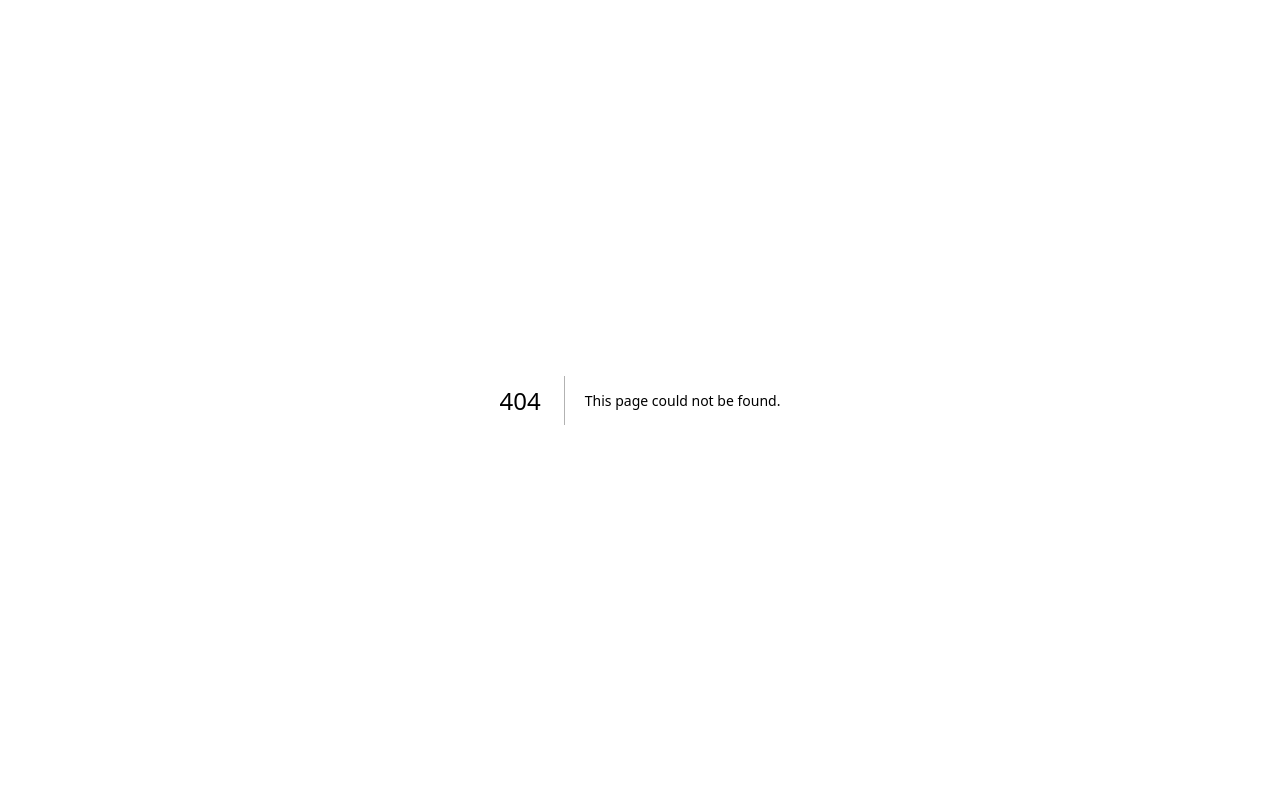
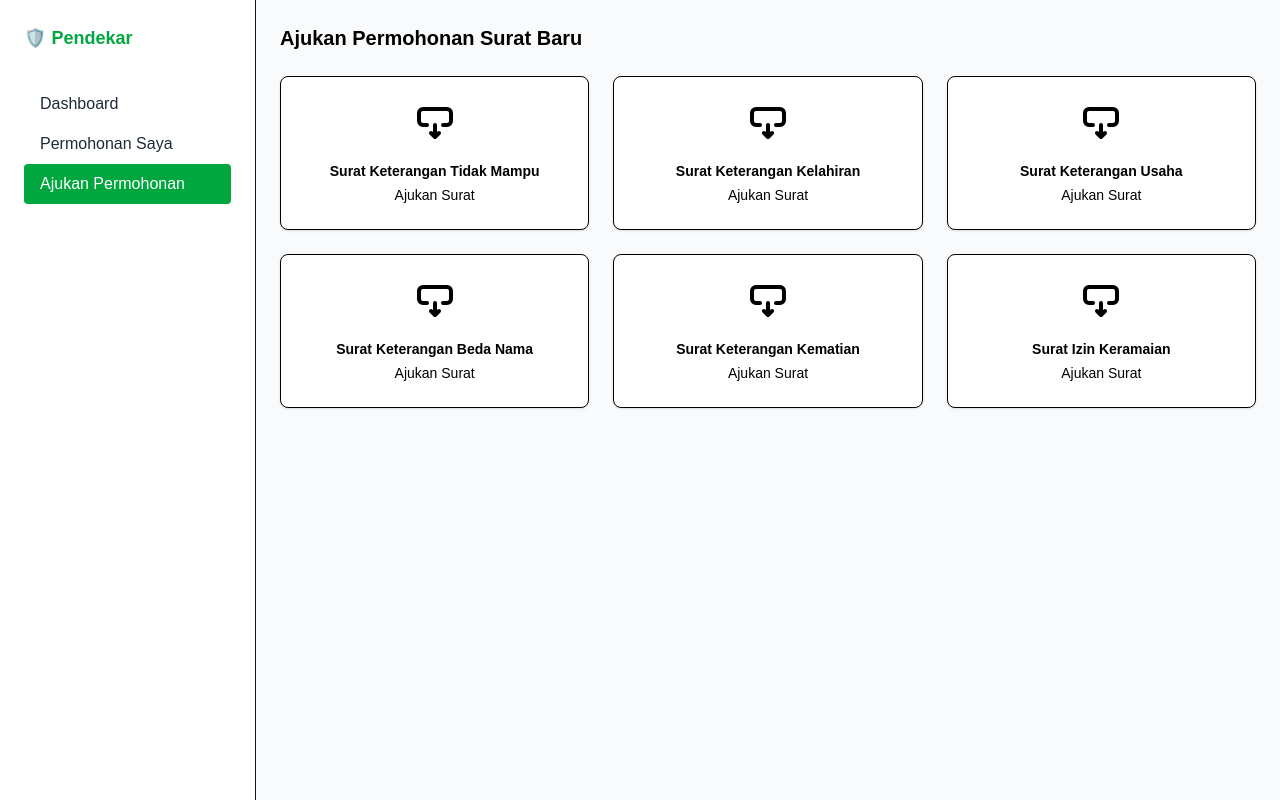
Before and after one commit to Kiki-Ervin/Aplikasi_Pendekar, a Next.js app in the folder pendekar/: page /ajukan in a window 1280 px wide. Before the commit this address had no page. Built offline with nearby package versions, Linux system fonts and the light colour scheme.

Commit message:
Menambahkan page AjukanPermohonan untuk membuat surat
membuat page Ajukan permohonan untuk membuat surat baru sesuai jenis surat

```diff
--- /dev/null
+++ b/pendekar/src/pages/ajukan.js
@@ -0,0 +1,67 @@
+import Link from 'next/link';
+import { useRouter } from 'next/router';
+
+const suratList = [
+  { nama: 'Surat Keterangan Tidak Mampu', slug: 'tidak-mampu' },
+  { nama: 'Surat Keterangan Kelahiran', slug: 'kelahiran' },
+  { nama: 'Surat Keterangan Usaha', slug: 'usaha' },
+  { nama: 'Surat Keterangan Beda Nama', slug: 'beda-nama' },
+  { nama: 'Surat Keterangan Kematian', slug: 'kematian' },
+  { nama: 'Surat Izin Keramaian', slug: 'keramaian' },
+];
+
+export default function AjukanPermohonan() {
+  const router = useRouter();
+  const currentPath = router.pathname;
+
+  const isActive = (path) => currentPath === path;
+
+  return (
+    <div className="flex h-screen bg-gray-50">
+      {/* Sidebar */}
+      <aside className="w-64 bg-white border-r p-6">
+        <div className="text-green-600 font-bold text-lg mb-8 flex items-center gap-2">
+          🛡️ Pendekar
+        </div>
+        <nav className="space-y-2">
+          <Link href="/dashboard">
+            <span className={`block px-4 py-2 rounded ${isActive('/dashboard') ? 'bg-green-600 text-black' : 'hover:bg-gray-100 text-gray-800'}`}>
+              Dashboard
+            </span>
+          </Link>
+          <Link href="/permohonan">
+            <span className={`block px-4 py-2 rounded ${isActive('/permohonan') ? 'bg-green-600 text-black' : 'hover:bg-gray-100 text-gray-800'}`}>
+              Permohonan Saya
+            </span>
+          </Link>
+          <Link href="/ajukan">
+            <span className={`block px-4 py-2 rounded ${isActive('/ajukan') ? 'bg-green-600 text-white' : 'hover:bg-gray-100 text-gray-800'}`}>
+              Ajukan Permohonan
+            </span>
+          </Link>
+        </nav>
+      </aside>
+
+      {/* Main Content */}
+      <main className="flex-1 p-6 overflow-auto">
+        <h1 className="text-xl font-bold mb-6 text-black">Ajukan Permohonan Surat Baru</h1>
+
+        <div className="grid grid-cols-1 sm:grid-cols-2 lg:grid-cols-3 gap-6">
+          {suratList.map((surat) => (
+            <Link key={surat.slug} href={`/ajukan/${surat.slug}`}>
+              <div className="bg-white border border-black rounded-lg p-6 text-center hover:shadow-lg shadow transition cursor-pointer">
+                <div className="flex justify-center mb-3">
+                  <svg xmlns="http://www.w3.org/2000/svg" className="h-12 w-12 text-black" fill="none" viewBox="0 0 24 24" stroke="currentColor">
+                    <path strokeLinecap="round" strokeLinejoin="round" strokeWidth={2} d="M16 12h2a2 2 0 002-2V6a2 2 0 00-2-2H6a2 2 0 00-2 2v4a2 2 0 002 2h2m4 0v6m0 0l-2-2m2 2l2-2" />
+                  </svg>
+                </div>
+                <h2 className="font-semibold text-sm text-black mb-1">{surat.nama}</h2>
+                <p className="text-black text-sm">Ajukan Surat</p>
+              </div>
+            </Link>
+          ))}
+        </div>
+      </main>
+    </div>
+  );
+}
```
